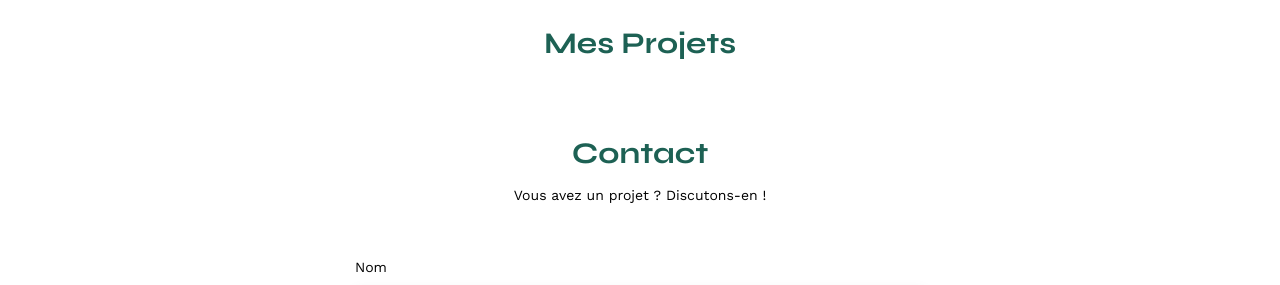
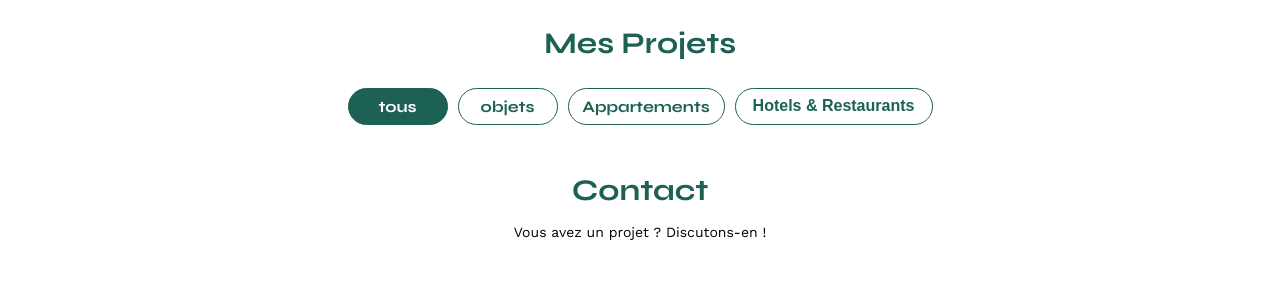
Before and after one commit to bahmanedadi/Cr-ez_une_page_web_dynamique_avec_JavaScript, a plain HTML site: page FrontEnd/index.html in a window 1280 px wide. Shown: the part 507-792 px from the top of the page. Drawn offline with nearby package versions, Linux system fonts and the light colour scheme; no server answers.

Commit message:
ajout des filtres et css

```diff
--- a/FrontEnd/assets/scripts/index.js
+++ b/FrontEnd/assets/scripts/index.js
@@ -1,9 +1,9 @@
 const url = 'http://localhost:5678/api/works';
-
-fetch(url) // aller chercher la donnée
-.then(response => {
-    return response.json(); // extraire toutes les données
-})
+/*aller chercher la donnée */
+fetch(url)
+    .then(response => {
+        return response.json(); // extraire toutes les données
+    })
 /* Récupérez l'élément parent avec la classe "gallery"*/
 
 var galleryDiv = document.querySelector('.gallery');
@@ -14,3 +14,19 @@ document.addEventListener('DOMContentLoaded', function () {
         galleryDiv.innerHTML = '';
     }
 });
+
+const divBtns = document.querySelector('.btns');
+
+/* Tableau contenant le texte pour chaque bouton */
+const labels = ['tous', 'objets', 'Appartements', 'Hotels & Restaurants'];
+
+for (let i = 0; i < labels.length; i++) {
+    const bouton = document.createElement('button');
+    bouton.innerText = labels[i];
+    bouton.classList.add('btn_' + (i + 1));
+    /* Action à effectuer lors du clic sur le bouton*/
+    bouton.addEventListener('click', function () {
+        alert(labels[i] + ' cliqué !');
+    });
+    divBtns.appendChild(bouton);
+}
--- a/FrontEnd/assets/style.css
+++ b/FrontEnd/assets/style.css
@@ -125,6 +125,78 @@ li:hover {
 	text-align: center;
 	margin-bottom: 1em;
 }
+.btns{
+    display: flex;
+    justify-content: center;
+    align-items: center;
+    gap:10px;
+    margin-bottom: 50px;
+}
+
+
+/* Styles pour des boutons spécifiques */
+.btn_1 {
+    text-align: center;
+    font-family: Syne;
+    font-size: 16px;
+    font-style: normal;
+    font-weight: 700;
+    line-height: normal;
+    height: 37px;
+    border-radius: 60px;
+    border: 1px solid #1D6154;
+    background: #1D6154;
+    color: #FFF;
+    width: 100px;
+}
+
+
+.btn_2 {
+    text-align: center;
+    font-family: Syne;
+    font-size: 16px;
+    font-style: normal;
+    font-weight: 700;
+    line-height: normal;
+    height: 37px;
+    border-radius: 60px;
+    border: 1px solid #1D6154;
+    color: #1D6154;
+    background: #FFF;
+    width: 100px;
+}
+
+
+.btn_3 {
+    text-align: center;
+    font-family: Syne;
+    font-size: 16px;
+    font-style: normal;
+    font-weight: 700;
+    line-height: normal;
+    height: 37px;
+    border-radius: 60px;
+    border: 1px solid #1D6154;
+    color: #1D6154;
+    background: #FFF;
+    width: 157px;
+}
+
+
+.btn_4 {
+
+    font-size: 16px;
+    font-style: normal;
+    font-weight: 700;
+    line-height: normal;
+    height: 37px;
+    border-radius: 60px;
+    border: 1px solid #1D6154;
+    color: #1D6154;
+    background: #FFF;
+    width: 198px;
+}
+Dispose d’un menu contextuel
 .gallery {
 	width: 100%;
 	display: grid;
--- a/FrontEnd/index.html
+++ b/FrontEnd/index.html
@@ -44,6 +44,9 @@
 		</section>
 		<section id="portfolio">
 			<h2>Mes Projets</h2>
+			<div class="btns">
+
+			</div>
 			<div class="gallery">
 				<figure>
 					<img src="assets/images/abajour-tahina.png" alt="Abajour Tahina">
```
Also changed, not shown: FrontEnd/login.html (added).
